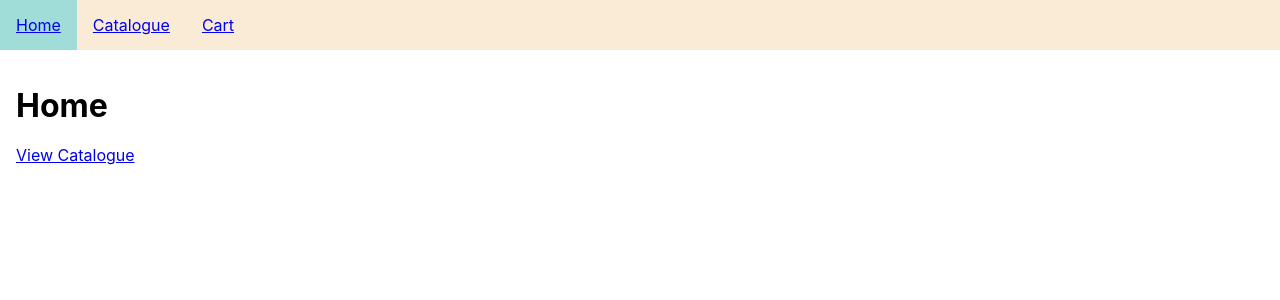
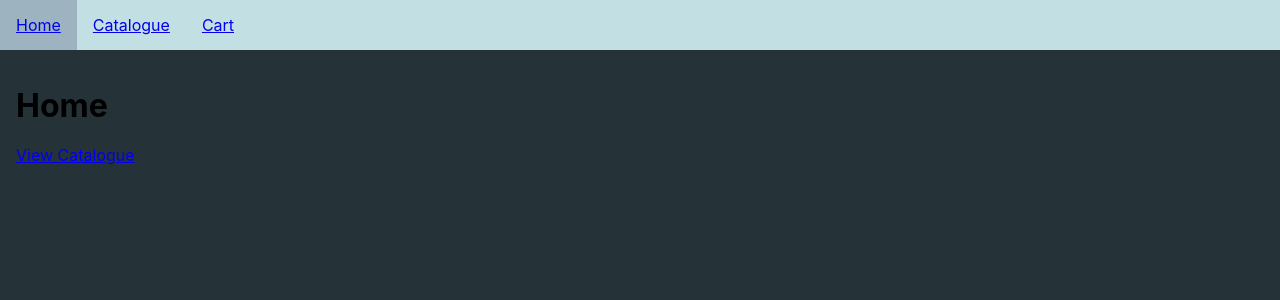
Before and after one commit to SempleGit/shopping-cart, a React (Create React App) app: page / in a window 1280 px wide. Shown: the top 300 px of the page. Built offline with nearby package versions, Linux system fonts and the light colour scheme.

Commit message:
updated styling and colors

```diff
--- a/src/components/AudiobookDisplay.js
+++ b/src/components/AudiobookDisplay.js
@@ -10,6 +10,7 @@ const AudiobookDisplay = (props) => {
   const displayBooks = () => {
     return audiobooks.map( (audiobook) => (
       <div className="audiobook-container" key={audiobook.id}>
+        <img className='book-image' src={audiobook.img} alt='book cover art'></img>
         <p><BookLink {...audiobook} /></p>
         <p>By: {audiobook.author}</p>
         <button onClick={() => addToCart(audiobook)}>Add to cart</button>
@@ -20,10 +21,9 @@ const AudiobookDisplay = (props) => {
 
   return (
     <section className="audiobook-section">
-      <h2>Audiobooks</h2>
       <div className="audiobooks">
-      {displayBooks()}
-        </div>
+        {displayBooks()}
+      </div>
     </section>
   )
 }
--- a/src/components/stylesheets/bookDetail.css
+++ b/src/components/stylesheets/bookDetail.css
@@ -1,5 +1,5 @@
 .book-details {
-  background-color: rgb(189, 224, 247);
+  background-color: #E0FBFC;
   display: flex;
   flex-flow: column nowrap;
   align-content: center;
--- a/src/components/stylesheets/nav.css
+++ b/src/components/stylesheets/nav.css
@@ -1,5 +1,5 @@
 .navbar {
-  background-color: antiquewhite;
+  background-color: #C2DFE3;
   display: flex;
   list-style: none;
   padding: 0;
@@ -11,5 +11,5 @@
 }
 
 .nav-item:hover {
-  background-color: rgb(161, 221, 216);
+  background-color: #9DB4C0;
 }
--- a/src/index.css
+++ b/src/index.css
@@ -1,4 +1,5 @@
 body {
+  background-color: #253237;
   margin: 0;
   font-family: -apple-system, BlinkMacSystemFont, 'Segoe UI', 'Roboto', 'Oxygen',
     'Ubuntu', 'Cantarell', 'Fira Sans', 'Droid Sans', 'Helvetica Neue',
```
Also changed, not shown: src/components/stylesheets/audiobookDisplay.css (+7 -2 lines), 1 other file (tests, documents, lock files or other folders).
